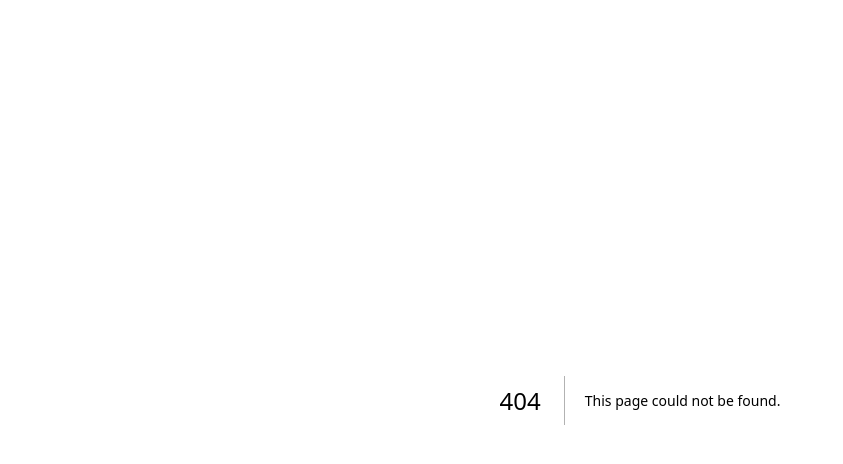
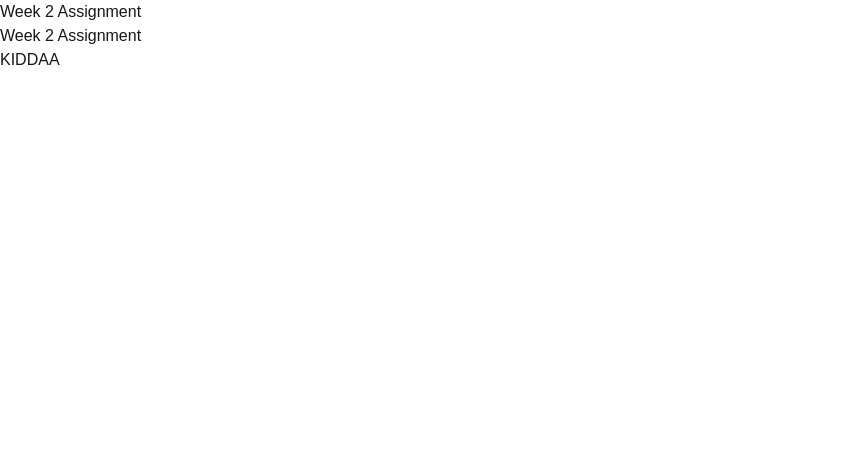
Before and after one commit to Kamaldoad/cprg306-assignments, a Next.js app: page /week-2 in a window 1280 px wide. Before the commit this address had no page. Shown: the top 464 px of the page, without its empty margins (0-843 px from the left). Built offline with nearby package versions, Linux system fonts and the light colour scheme.

Commit message:
title components

```diff
--- /dev/null
+++ b/app/week-2/page.js
@@ -0,0 +1,12 @@
+import Title from './title.js';
+
+export default function Page() {
+
+  return (
+    <main>
+      <Title />
+      <Title />
+      <p>KIDDAA</p>
+    </main>
+  );
+}
--- /dev/null
+++ b/app/week-2/title.js
@@ -0,0 +1,5 @@
+export default function Title() {
+  return (
+    <h1>Week 2 Assignment</h1>
+  );
+}
```
